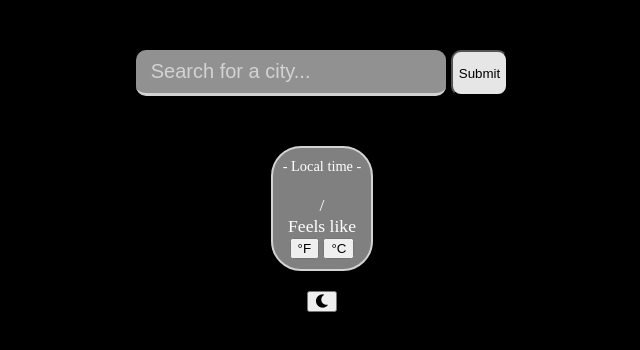
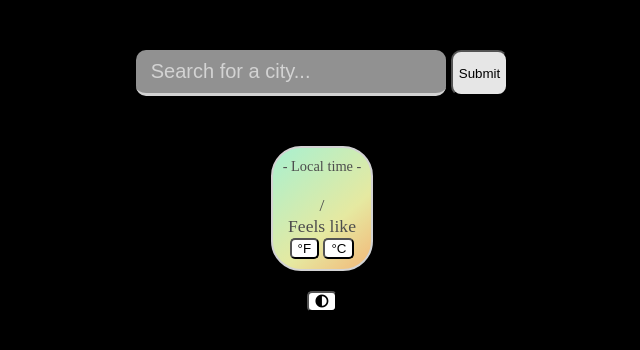
Before and after one commit to miyabitanimchi/weatherApp_wd2_midterm_project, a plain HTML site: page index.html in a window 1280 px wide. Both pictures are taken after a click on the button 639 px from the left and 301 px from the top of the page. Shown: the whole page, without its empty margins (318-958 px from the left). Drawn offline with nearby package versions, Linux system fonts and the light colour scheme; no server answers.

Commit message:
added another feature of a dark mode'

```diff
--- a/index.html
+++ b/index.html
@@ -28,14 +28,14 @@
                 <div>
                     <span>Feels like </span><span id="feelslike-temp"></span><span class="hide-celcius">°C</span><span class="hide-fahrenheit">°F</span>
                 </div>
-                <div id="fcbtn-container">
+                <div id="fcBtn-container">
                     <button id="convertToF" type="button">°F</button>
                     <button id="convertToC" type="button">°C</button>
                 </div>
             </div>
         </main>
         <div id="btn-container">
-            <button id="darkmodeBtn" type="button" onclick="toggleDarkmode()"><i class="fas fa-moon"></i></button>
+            <button id="darkmodeBtn" type="button" onclick="toggleDarkmode()"><i class="fas fa-adjust"></i></button>
         </div>
     </div>
     <script src="./main.js"></script>
--- a/main.js
+++ b/main.js
@@ -6,28 +6,20 @@ const api = {
 
 // get DOM
 const inputCity = document.getElementById("searchCity");
-const searchCityBtn = document.getElementById("searchCityBtn");
-const realTimeDate = document.getElementById("date");
-const city = document.getElementById("city-name");
-const weatherDescri = document.getElementById("weather-description");
+const weatherContainer = document.getElementById("weather-container")
 const weatherIcon = document.getElementById("weather-icon");
 const currentTemp = document.getElementById("current-temp");
 const feelsLike = document.getElementById("feelslike-temp");
 const hiTemp = document.getElementById("hi-temp");
 const lowTemp = document.getElementById("low-temp");
-const convertToF = document.getElementById("convertToF");
-const convertToC = document.getElementById("convertToC");
 const celcius = document.querySelectorAll(".hide-celcius");
 const fahrenheit = document.querySelectorAll(".hide-fahrenheit");
-
-let testTime = new Date().getTime();
-console.log(testTime);
-
+// time with milliseconds at where you now are
+let currentTimeHere = new Date().getTime();
 // For 2 min function
 let cityValue;
-
 // Declaration for building current local time
-let now, currentLocalTime, getTimeEverySecond, defaultTimeZone;
+let now, currentLocalTime, getTimeEverySecond, timeZone;
 
 // function for when you search a city
 const getResults = (city) => {
@@ -70,8 +62,7 @@ const dateBuilder = () => {
     let months = ["January", "February", "March", "April", "May", "June", "July", "August", "September", "October", "November", "December"];
     let days = ["Sunday", "Monday", "Tuesday", "Wednesday", "Thursday", "Friday", "Saturday", "Sunday"];
 
-    now = moment(testTime).utc().add(currentLocalTime);
-    // console.log(now);
+    now = moment(currentTimeHere).utc().add(currentLocalTime);
 
     // currentLocalTime... milliseconds
     let day = days[now.get("day")];
@@ -79,12 +70,12 @@ const dateBuilder = () => {
     let month = months[now.get("month")];
     let year = now.get("year");
     let hour = makeDigitDouble(now.get("hour"));
-    // console.log(hour);
     let time = makeDigitDouble(now.get("minute"));
     let second = makeDigitDouble(now.get("second"));
 
-    realTimeDate.textContent = `${day}, ${month} ${date}, ${year} ${hour}:${time}:${second}`;
-    testTime = testTime + 1000;
+    document.getElementById("date").textContent =
+    `${day}, ${month} ${date}, ${year} ${hour}:${time}:${second}`;
+    currentTimeHere = currentTimeHere + 1000;
 
 };
 
@@ -98,8 +89,8 @@ const makeDigitDouble = (num) => {
 const createElements = (cityData) => {
     let iconCode = cityData.weather[0].icon;
     let iconUrl = "http://openweathermap.org/img/wn/" + iconCode + "@2x.png";
-    city.textContent = `${cityData.name}, ${cityData.sys.country}`;
-    weatherDescri.innerHTML = cityData.weather[0].main;
+    document.getElementById("city-name").textContent = `${cityData.name}, ${cityData.sys.country}`;
+    document.getElementById("weather-description").innerHTML = cityData.weather[0].main;
     weatherIcon.innerHTML = `<img class="icon-image" src="${iconUrl}" alt=""></img>`;
 
     // When users prefer to have fahrenheit and keep it even after they search for another city's forecast
@@ -112,12 +103,12 @@ const createElements = (cityData) => {
     });
 
     //Convert C to F
-    convertToF.addEventListener("click", () => {
+    document.getElementById("convertToF").addEventListener("click", () => {
         showTempFahrenheit(cityData);
     });
 
     // Convert F to C
-    convertToC.addEventListener("click", () => {
+    document.getElementById("convertToC").addEventListener("click", () => {
         fahrenheit.forEach((val) => {
             val.classList.add("hide-fahrenheit");
         });
@@ -151,7 +142,7 @@ const showTempCelcius = (cityData) => {
 }
 
 // when you search for a city and click the button
-window.searchCityBtn.addEventListener("click", () => {
+window.document.getElementById("searchCityBtn").addEventListener("click", () => {
         getAnotherCityInfo();
 });
 // OR, when press an enter key
@@ -174,30 +165,21 @@ const getAnotherCityInfo = async () => {
 // Function to execute dark mode
 toggleDarkmode = () => {
     document.body.classList.toggle("darkmode");
-    if (document.body.classList.contains("darkmode")) {
+    weatherContainer.classList.toggle("wContainerDarkmode");
+
+    if (document.body.classList.contains("darkmode")
+    && weatherContainer.classList.contains("wContainerDarkmode")) {
         localStorage.setItem("darkmodeOn", "true");
     } else {
         localStorage.setItem("darkmodeOn", "false");
     }
 }
 
-
 // when you visit the page
 window.addEventListener("load", () => {
     if (localStorage.getItem("darkmodeOn") === "true") { // String
         document.body.classList.add("darkmode");
+        weatherContainer.classList.add("wContainerDarkmode");
        }
     getResults("Vancouver")
-
    });
-
-
-// Storage dark mode
-// const storageDarkmode = () => {
-//     localStorage.setItem("darkmodeOn", true);
-//     if (localStorage.getItem("darkmodeOn") === 'true') {
-//         document.body.classList.add("darkmode");
-//     }
-// }
-
-// storageDarkmode();
--- a/style.css
+++ b/style.css
@@ -6,13 +6,16 @@ body {
     margin: 0;
     background-color: #FFF;
     /* background: url(./img/Rain-5s-1084px.png); */
-    color: #000;
+    color: #4d4d4d;
 }
 
 .darkmode {
     transition: 0.3s;
     background-color: #000;
-    color: white;
+}
+
+.wContainerDarkmode {
+    background: linear-gradient(319deg, rgba(255, 189, 119, 0.9) 0%, rgba(240, 244, 164, 0.9) 37%, rgba(172, 252, 217, 0.9) 100%);
 }
 
 #container {
@@ -25,7 +28,6 @@ header {
     flex-direction: row;
     padding: 50px;
 }
-
 #searchCity {
     width: 100%;
     max-width: 280px;
@@ -53,6 +55,11 @@ header {
     margin-left: 5px;
     background-color: rgba(255, 255, 255, 0.9);
     border-radius: 10px;
+}
+
+#searchCityBtn:hover {
+    transition: 0.3s;
+    background-color: #f2f2f2;
 }
 
 main {
@@ -109,6 +116,12 @@ main {
     display: none;
 }
 
+#convertToF, #convertToC {
+    cursor: pointer;
+    background: #fff;
+    border-radius: 5px;
+}
+
 #btn-container {
     display: flex;
     flex-direction: column;
@@ -117,6 +130,9 @@ main {
 
 #darkmodeBtn {
     margin-top: 20px;
+    cursor: pointer;
+    background: #fff;
+    border-radius: 5px;
 }
 
 @media screen and (min-width: 650px) {
```
